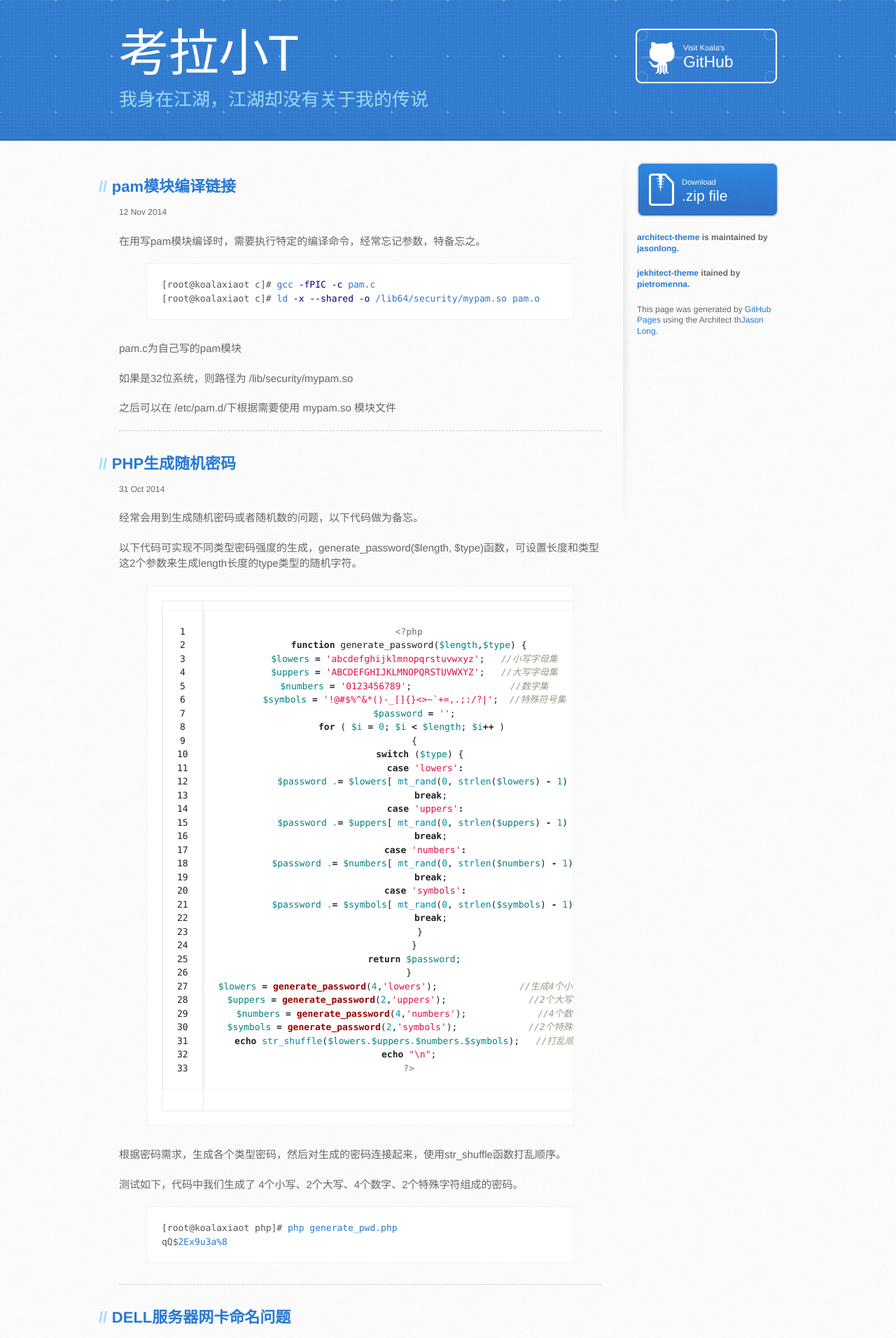
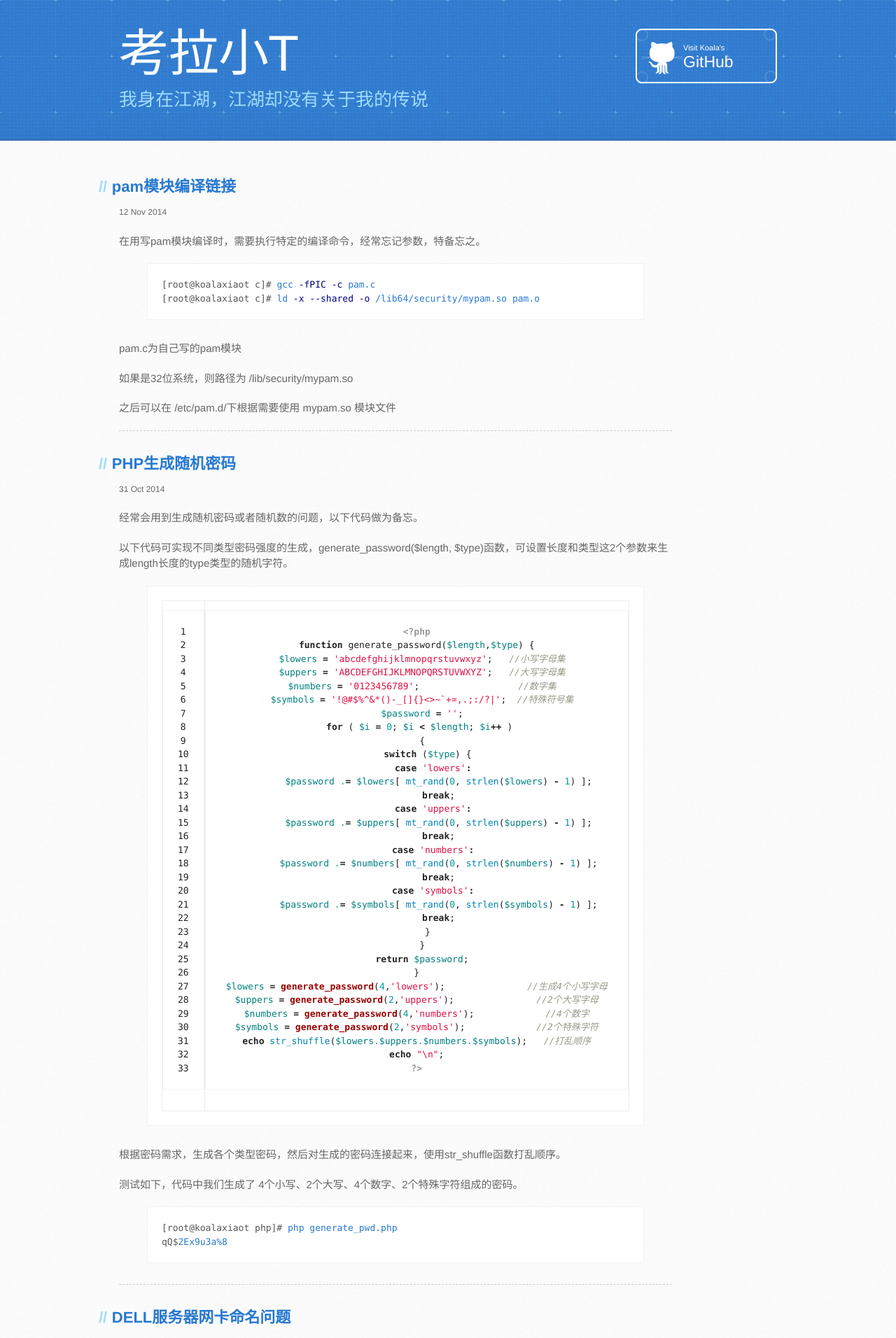
Before and after one commit to koalaxiaot/koalaxiaot.github.com, a Jekyll site: the page built from index.html, in a window 1280 px wide. Shown: the top 1912 px of the page at 70% size. Built offline with Jekyll 4.4.1, drawn with Linux system fonts in a browser that asks for light colours.

Commit message:
change width

```diff
--- a/stylesheets/stylesheet.css
+++ b/stylesheets/stylesheet.css
@@ -490,7 +490,7 @@ header h2 {
 
 #main-content {
   float: left;
-  width: 690px;
+  width: 790px;
 }
 
 #main-content img {
```
